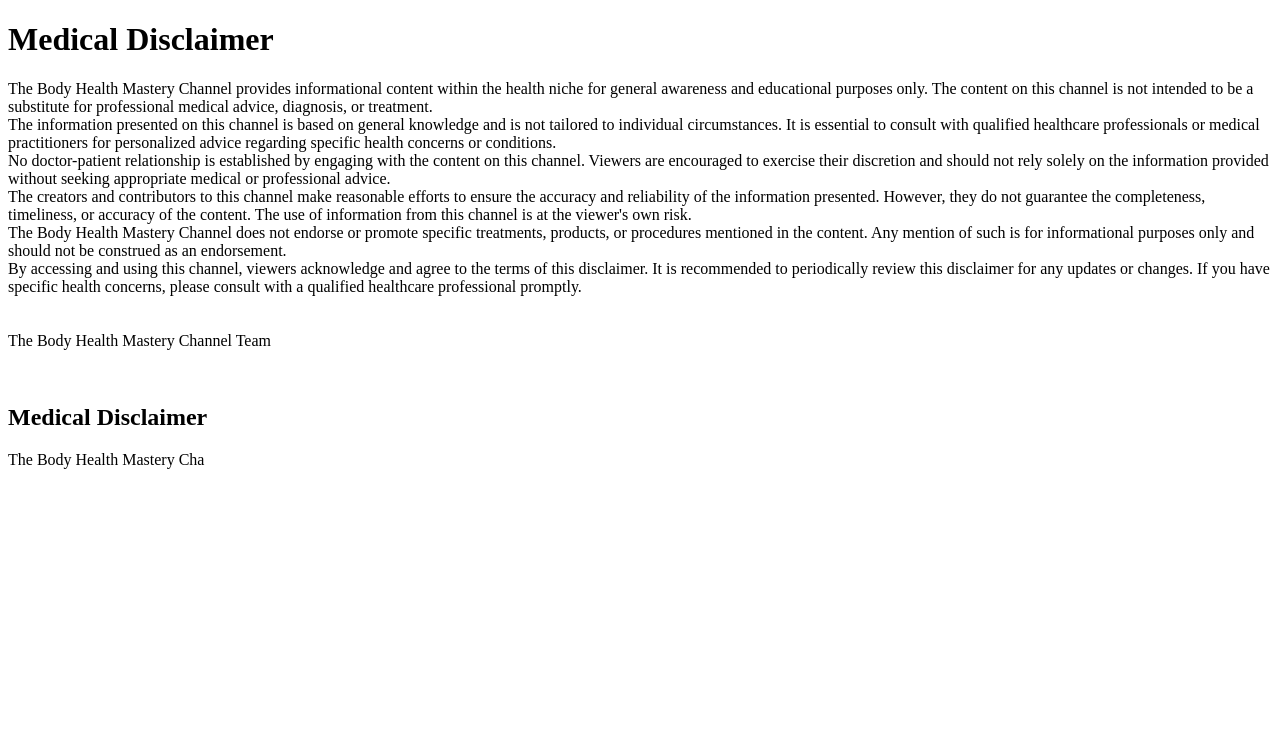
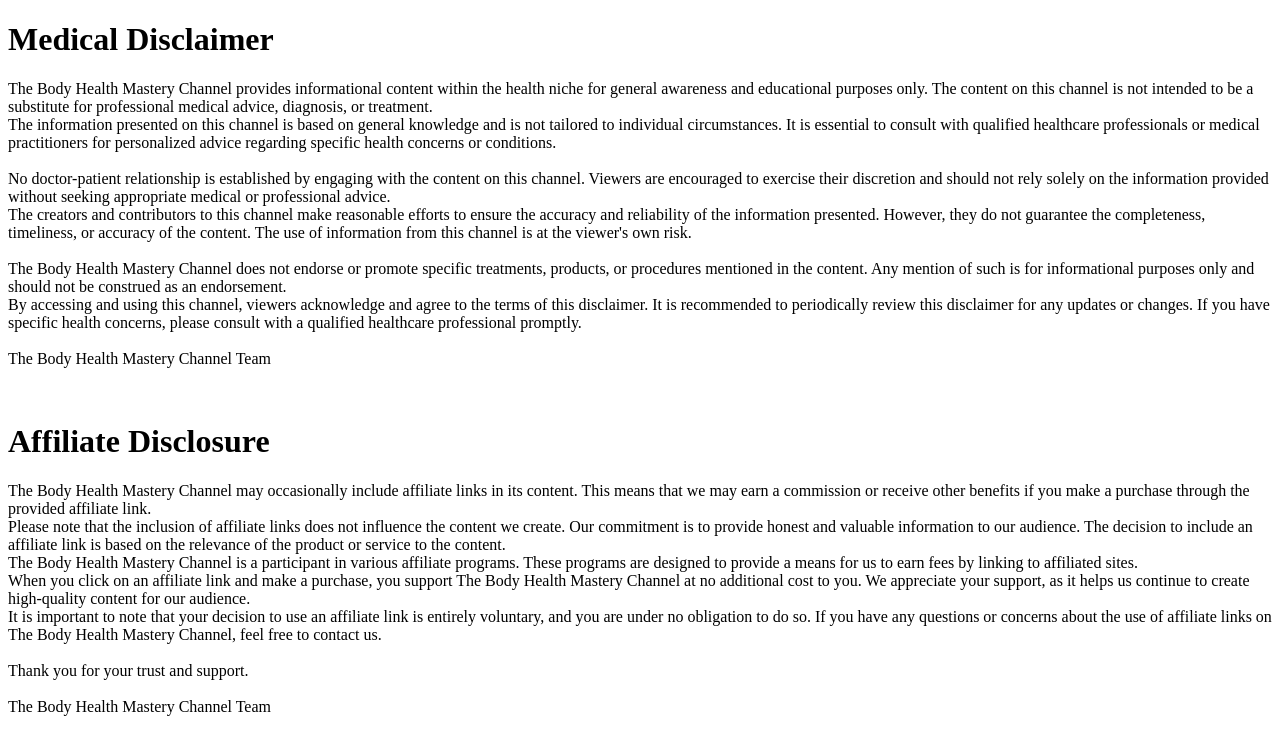
Before and after one commit to BestToKnow/Body-Health-Mastery---Disclaimers-Disclosures, a plain HTML site: page index.html in a window 1280 px wide. Drawn offline with Linux system fonts and the light colour scheme.

Commit message:
Update index.html

```diff
--- a/index.html
+++ b/index.html
@@ -13,15 +13,21 @@
 <body>
     <h1>Medical Disclaimer</h1>
     <p>The Body Health Mastery Channel provides informational content within the health niche for general awareness and educational purposes only. The content on this channel is not intended to be a substitute for professional medical advice, diagnosis, or treatment.
-The information presented on this channel is based on general knowledge and is not tailored to individual circumstances. It is essential to consult with qualified healthcare professionals or medical practitioners for personalized advice regarding specific health concerns or conditions.
+The information presented on this channel is based on general knowledge and is not tailored to individual circumstances. It is essential to consult with qualified healthcare professionals or medical practitioners for personalized advice regarding specific health concerns or conditions.<br>
 No doctor-patient relationship is established by engaging with the content on this channel. Viewers are encouraged to exercise their discretion and should not rely solely on the information provided without seeking appropriate medical or professional advice.
-The creators and contributors to this channel make reasonable efforts to ensure the accuracy and reliability of the information presented. However, they do not guarantee the completeness, timeliness, or accuracy of the content. The use of information from this channel is at the viewer's own risk.
+The creators and contributors to this channel make reasonable efforts to ensure the accuracy and reliability of the information presented. However, they do not guarantee the completeness, timeliness, or accuracy of the content. The use of information from this channel is at the viewer's own risk.<br>
 The Body Health Mastery Channel does not endorse or promote specific treatments, products, or procedures mentioned in the content. Any mention of such is for informational purposes only and should not be construed as an endorsement.
-By accessing and using this channel, viewers acknowledge and agree to the terms of this disclaimer. It is recommended to periodically review this disclaimer for any updates or changes. If you have specific health concerns, please consult with a qualified healthcare professional promptly.<br><br>
+By accessing and using this channel, viewers acknowledge and agree to the terms of this disclaimer. It is recommended to periodically review this disclaimer for any updates or changes. If you have specific health concerns, please consult with a qualified healthcare professional promptly.<br>
 The Body Health Mastery Channel Team
 <p>
-        <h2>Medical Disclaimer</h2>
-        <p>The Body Health Mastery Cha
+        <h1>Affiliate Disclosure</h1>
+        <p>The Body Health Mastery Channel may occasionally include affiliate links in its content. This means that we may earn a commission or receive other benefits if you make a purchase through the provided affiliate link.
+Please note that the inclusion of affiliate links does not influence the content we create. Our commitment is to provide honest and valuable information to our audience. The decision to include an affiliate link is based on the relevance of the product or service to the content.
+The Body Health Mastery Channel is a participant in various affiliate programs. These programs are designed to provide a means for us to earn fees by linking to affiliated sites.
+When you click on an affiliate link and make a purchase, you support The Body Health Mastery Channel at no additional cost to you. We appreciate your support, as it helps us continue to create high-quality content for our audience.
+It is important to note that your decision to use an affiliate link is entirely voluntary, and you are under no obligation to do so. If you have any questions or concerns about the use of affiliate links on The Body Health Mastery Channel, feel free to contact us.<br>
+Thank you for your trust and support.<br>
+The Body Health Mastery Channel Team
 </p>
 </body>
 </html>
```
